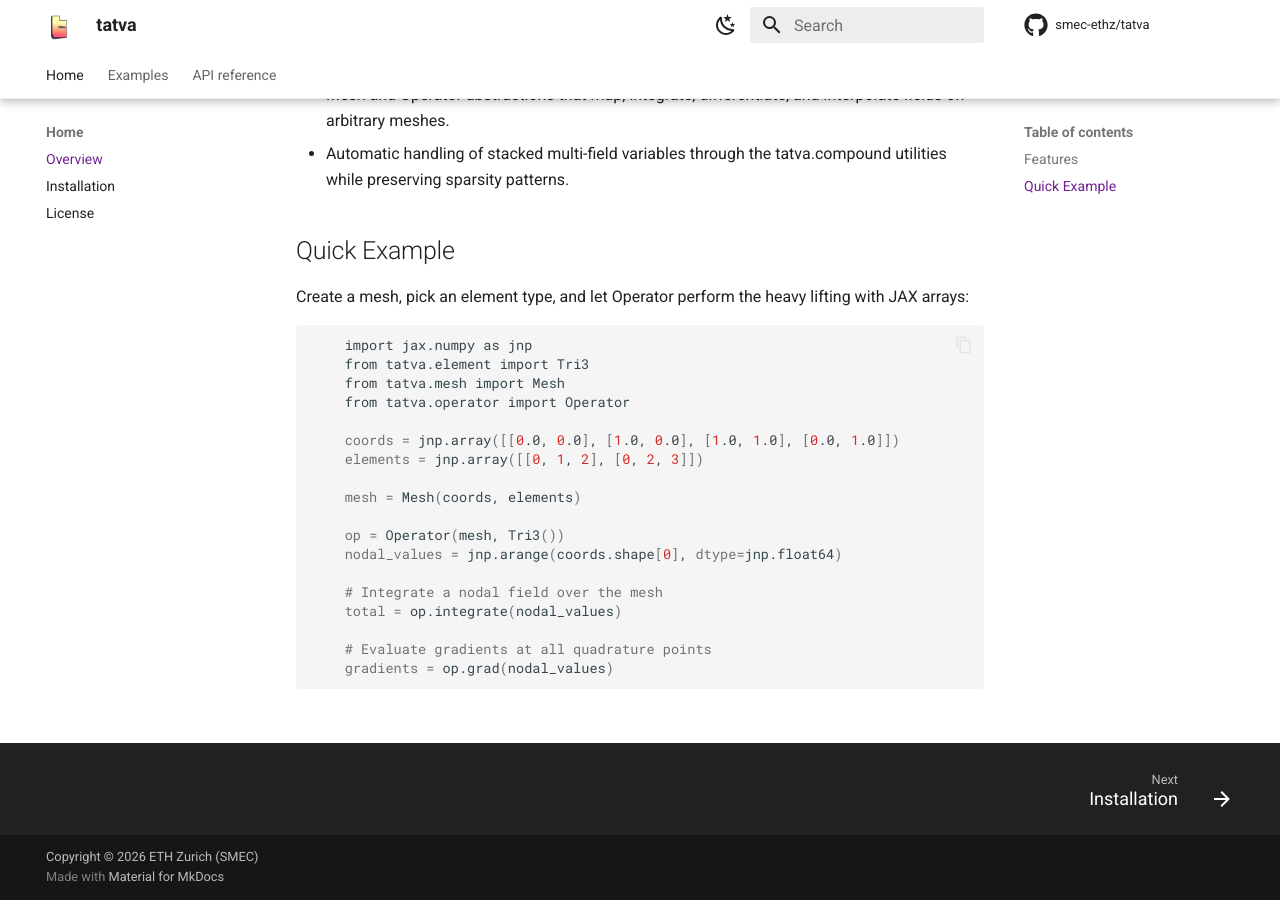
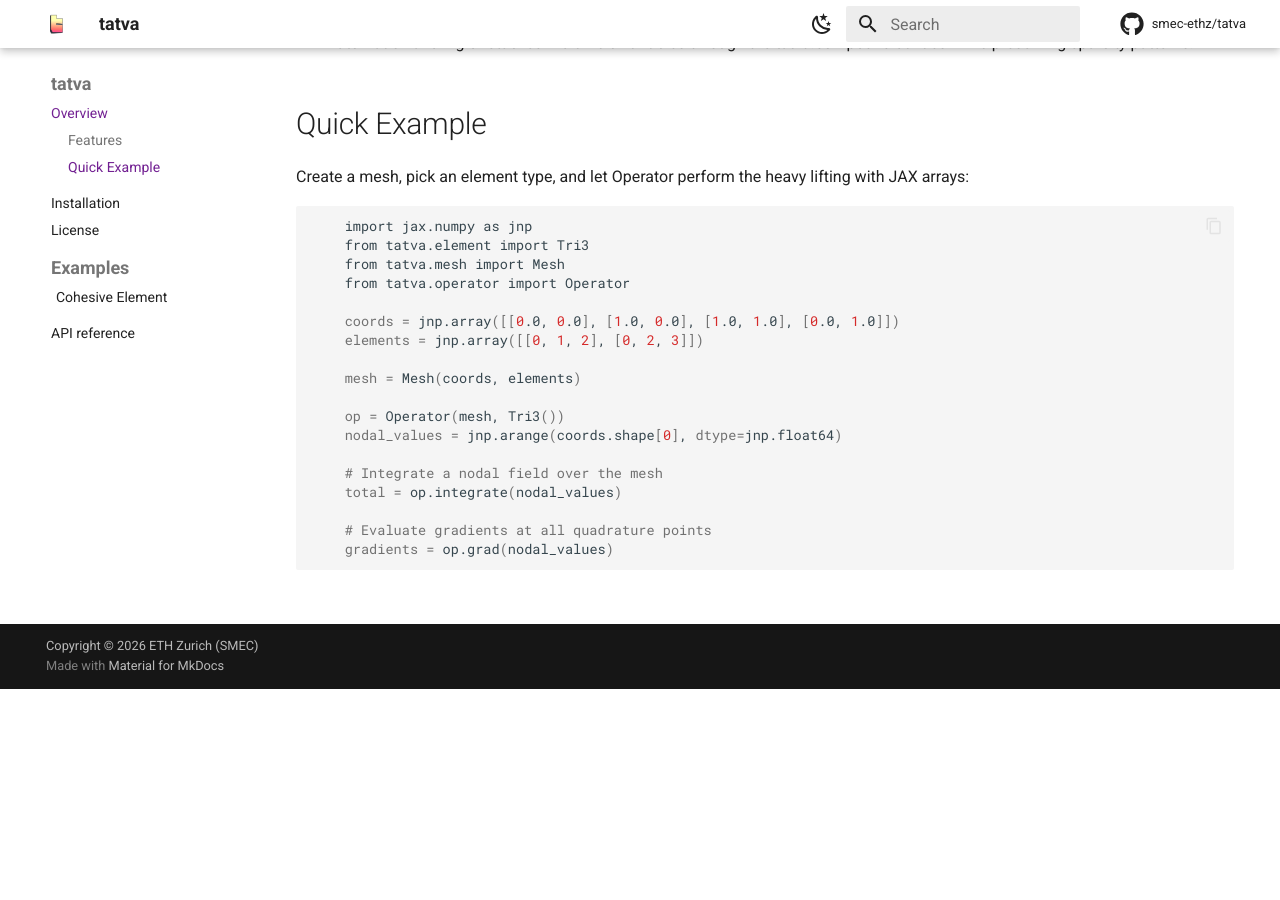
Before and after one commit to smec-ethz/tatva-docs, an MkDocs documentation site: the page built from docs/index.md, in a window 1280 px wide and 900 px high, scrolled down 681 px. Built offline with MkDocs 1.6.1 and Material for MkDocs 9.7.7, drawn with Linux system fonts in a browser that asks for light colours; comment, search, counter and statistics services are not loaded; after the commit the page ends 1370 px from its top, so only the background shows below that.

```diff
--- a/mkdocs.yml
+++ b/mkdocs.yml
@@ -17,16 +17,13 @@ theme:
     - content.code.annotate
     - content.code.copy
     - content.tooltips
-    - navigation.footer
     - navigation.instant.preview
     - navigation.path
     - navigation.sections
-    - navigation.tabs
     - navigation.tabs.sticky
-    - navigation.top
     - search.highlight
     - search.suggest
-    - toc.follow
+    - toc.integrate
   palette:
     - scheme: default
       primary: white
@@ -52,8 +49,7 @@ extra_javascript:
   - https://unpkg.com/vtk.js
 
 extra_css:
-  - "_static/style.css"
-  - "_static/material.css"
+  - "_static/custom_css.css"
   - "_static/mkdocstrings.css"
 
 markdown_extensions:
@@ -121,10 +117,9 @@ plugins:
   - ipynb:
 
 nav:
-  - Home:
-      - Overview: index.md
-      - Installation: installation.md
-      - License: license.md
+  - Overview: index.md
+  - Installation: installation.md
+  - License: license.md
   - Examples:
       - Cohesive Element:
           - "examples/fracture_quasistatic_3d.ipynb"
```
Also changed, not shown: docs/_hooks/tag_notebook_colab.py (+47 -37 lines), docs/examples/fracture_quasistatic_3d.ipynb.
